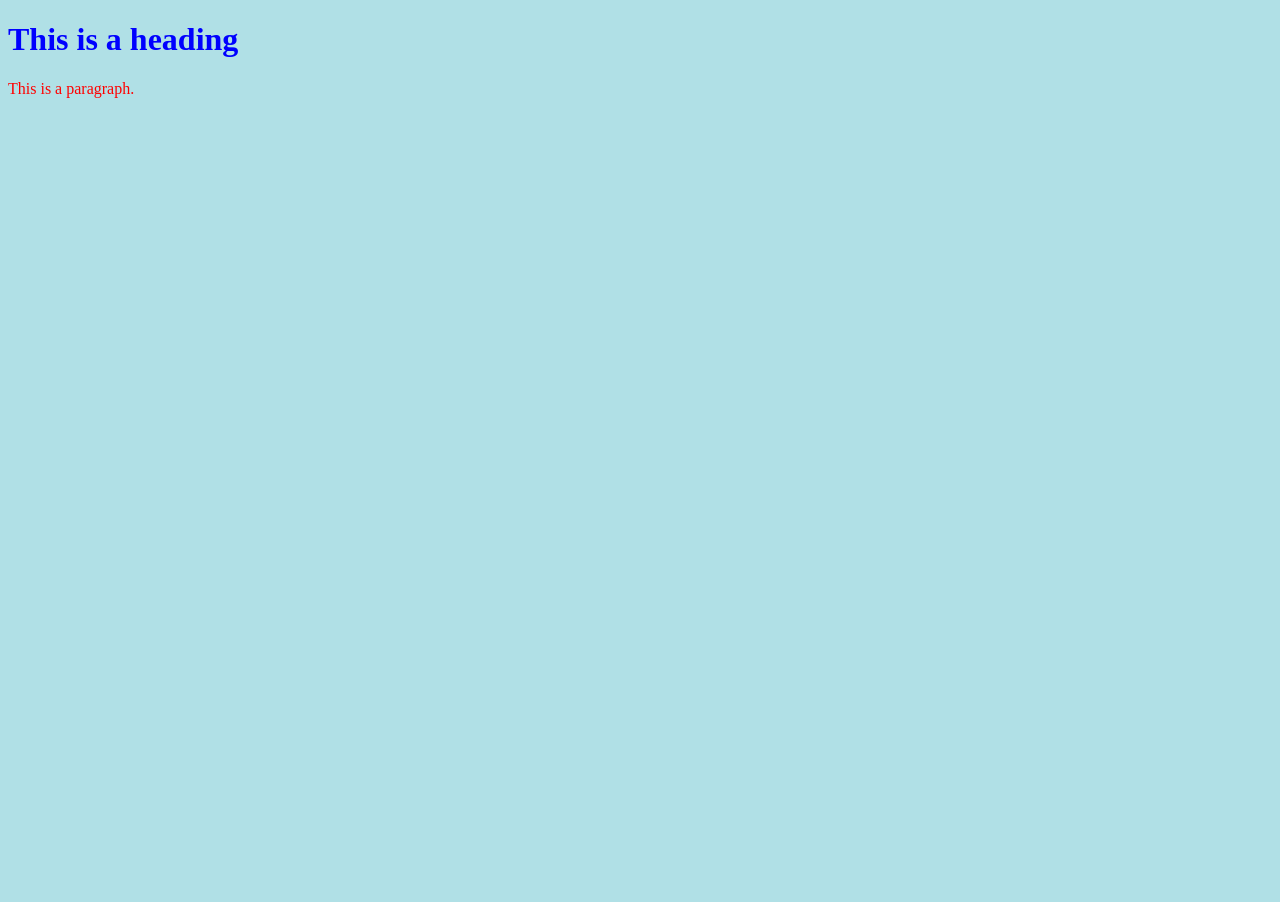
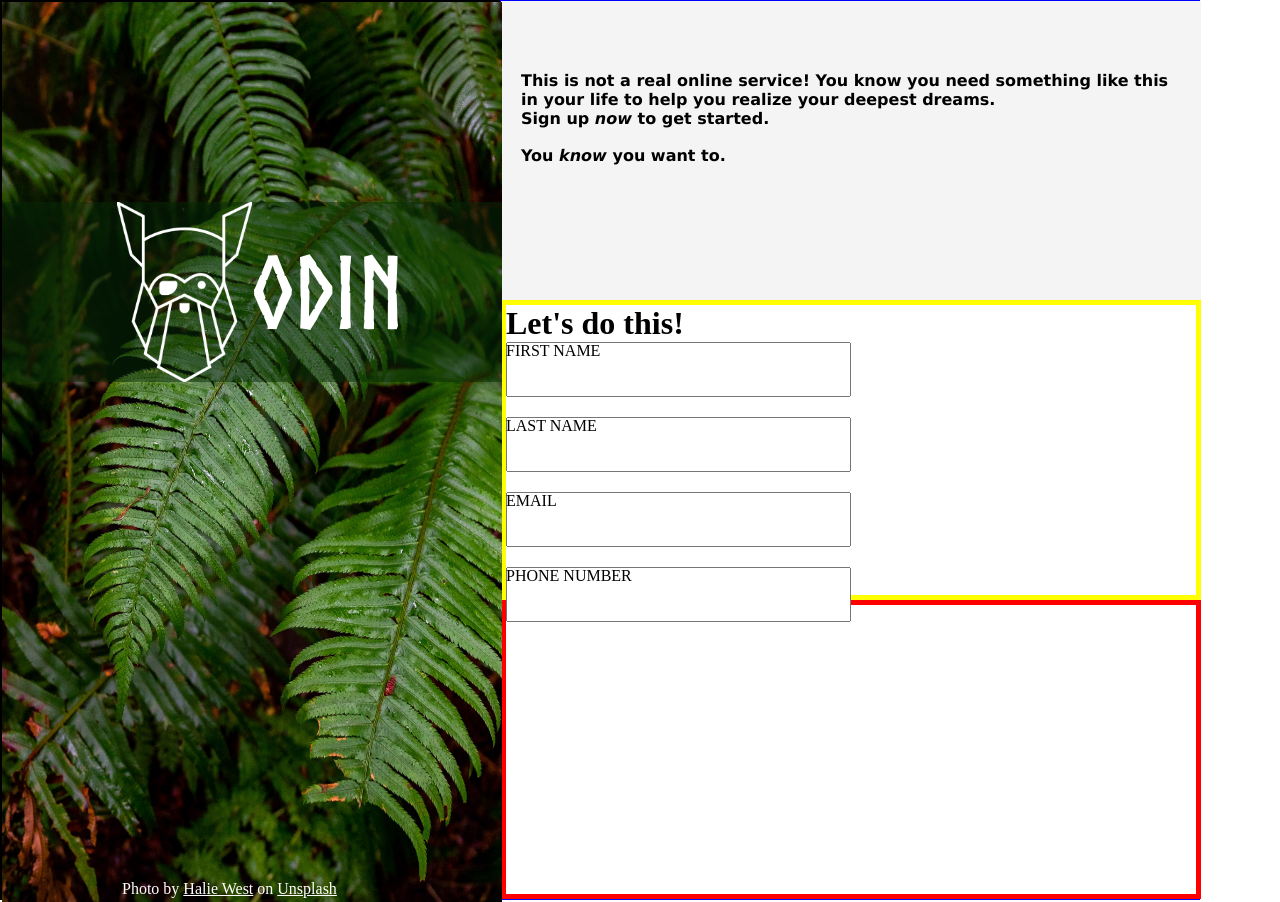
Before and after one commit to k-mooney/SignupForm, a plain HTML site: page index.html in a window 1280 px wide. Before the commit the page ends 800 px from the top, so only its background shows below. Drawn offline with Linux system fonts and the light colour scheme.

Commit message:
update modified files

```diff
--- a/index.html
+++ b/index.html
@@ -4,12 +4,70 @@
   <link rel="stylesheet" href="styles.css">
   <meta charset="UTF-8">
   <meta name="viewport" content="width=device-width, initial-scale=1.0">
-  <title>Document</title>
+  <title>Sign-up Form</title>
 </head>
 <body>
 
-  <h1>This is a heading</h1>
-  <p>This is a paragraph.</p>
+  <div class="main-container">
+
+    <div class="background-container">
+      <img src="images/halie-west-25xggax4bSA-unsplash.jpg" style="width:500px;height:900px" />
+
+      <div class="sidebar">
+        <div class="sidebar-icon">
+          <img src="images/odin-lined.png" style="width:auto;height:auto" />
+        </div>
+        <div class="sidebar-text">
+          <h1>ODIN</h1>
+        </div>
+      </div>
+
+      <div class="photo-credit">
+        <p>Photo by <u>Halie West</u> on <u>Unsplash</u></p>
+      </div>
+    </div>
+
+    <div class="form-container">
+      <div class="header">
+        <p>This is not a real online service!  You know you need something like this in your life to help you realize your deepest dreams.</p>
+        <p>Sign up <em>now</em> to get started.</p>
+        <br/>
+        <p>You <em>know</em> you want to.</p>
+      </div>
+
+      <div class="form">
+        <h1>Let's do this!</h1>
+        <form>
+
+          <div class="fieldholder">
+            <label for="firstname">FIRST NAME</label>
+            <input type="text" id="firstname">
+          </div>
+
+          <div class="fieldholder">
+            <label for="lastname">LAST NAME</label>
+            <input type="text" id="lastname">
+           </div>
+
+           <div class="fieldholder">
+            <label for="email">EMAIL</label>
+            <input type="email" id="email">
+           </div>
+
+           <div class="fieldholder">
+            <label for="phonenumber">PHONE NUMBER</label>
+           <input type="text" id="phonenumber">
+           </div>
+
+        </form>
+     </div>
+
+      <div class="footer">
+
+      </div>
+    </div>
+
+  </div>
 
 </body>
 </html>
--- a/styles.css
+++ b/styles.css
@@ -1,11 +1,109 @@
-body {
-  background-color: powderblue;
+* {
+  margin: 0;
+  padding: 0;
+  box-sizing: border-box;
 }
 
-h1 {
-  color: blue;
+.main-container {
+  display: flex;
+  flex-wrap: wrap;
+  flex-direction: row;
 }
 
-p {
-  color: red;
+.background-container {
+  display: flex;
+  border: 2px solid black;
+  width: 500px;
+  height: 900px;
+  position: relative;
 }
+
+.sidebar {
+  display: flex;
+  position: absolute;
+  top: 200px;
+  height: 180px;
+  width: 500px;
+  background: rgba(7,43,7,0.5);
+}
+
+.sidebar-icon {
+  display: flex;
+  flex: 1;
+  justify-content: end;
+}
+
+@font-face {
+  font-family: norse-bold;
+  src: url(fonts/Norse-Bold.otf);
+}
+
+.sidebar-text {
+  display: flex;
+  flex: 1;
+  color: white;
+  align-items: center;
+  font-family: norse-bold;
+  font-size: 50px;
+  font-weight: bolder;
+}
+
+.photo-credit {
+  display: flex;
+  position: absolute;
+  justify-content: center;
+  bottom: 0px;
+  left: 120px;
+  color: white;
+}
+
+.form-container {
+  display: flex;
+  flex-direction: column;
+  border: 1px solid blue;
+  width: 700px;
+  height: 900px;
+}
+
+.header {
+  /*border: 5px solid green;*/
+  width: 700px;
+  height: 300px;
+  padding: 70px 20px;
+  background-color: #f4f4f4;
+
+  p {
+    font-family: Verdana, Geneva, Tahoma, sans-serif;
+    font-weight: 900;
+  }
+
+}
+
+.form {
+  border: 5px solid yellow;
+  width: 700px;
+  height: 300px;
+}
+
+.fieldholder {
+  position: relative;
+  margin-bottom: 1.25em;
+
+  label {
+    position: absolute;
+    top: 0;
+    left: 0;
+  }
+
+  input, label {
+    font-size: 1em;
+    width: 50%;
+    height:  55px;
+  }
+}
+
+.footer {
+  border: 5px solid red;
+  width: 700px;
+  height: 300px;
+}
```
Also changed, not shown: Norse-Bold.otf (deleted), halie-west-25xggax4bSA-unsplash.jpg (deleted), sign-up-form.png (deleted).
